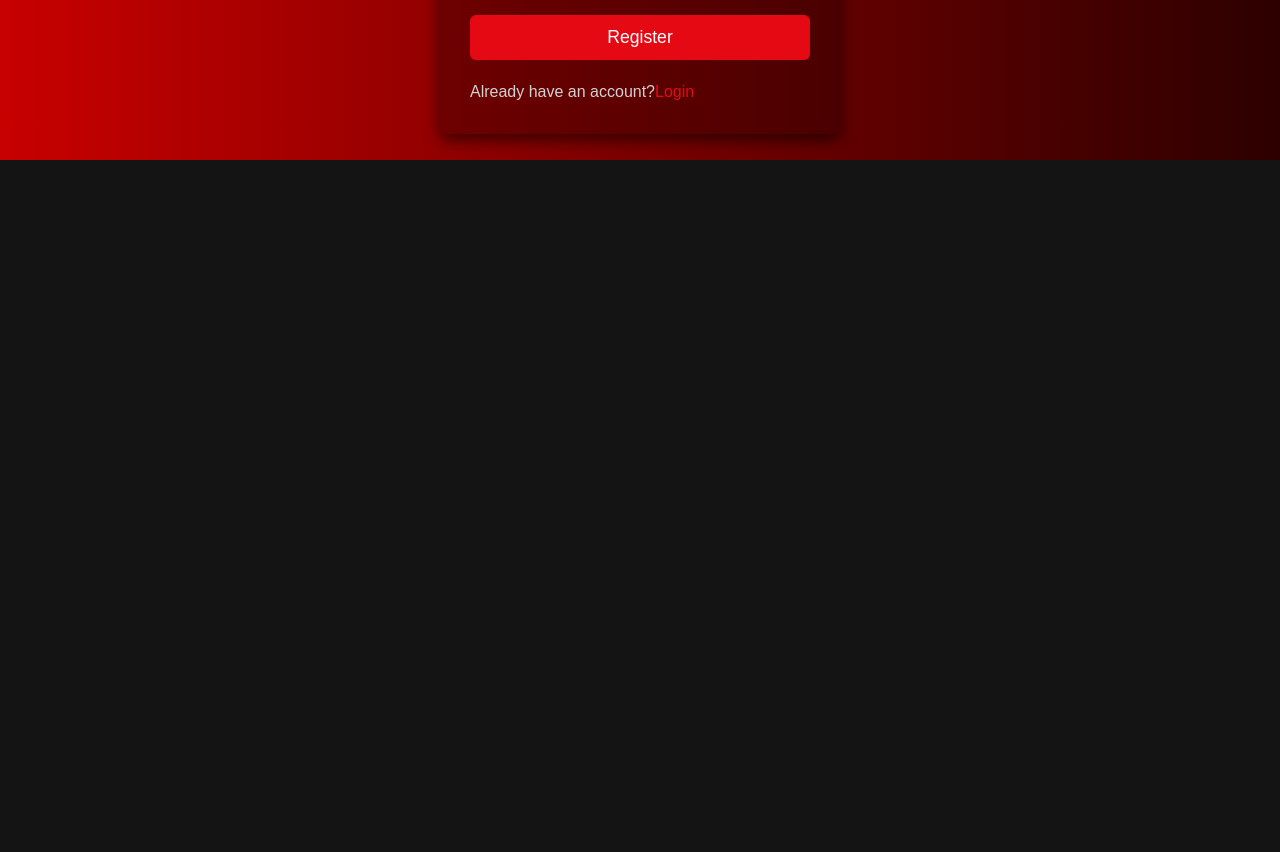
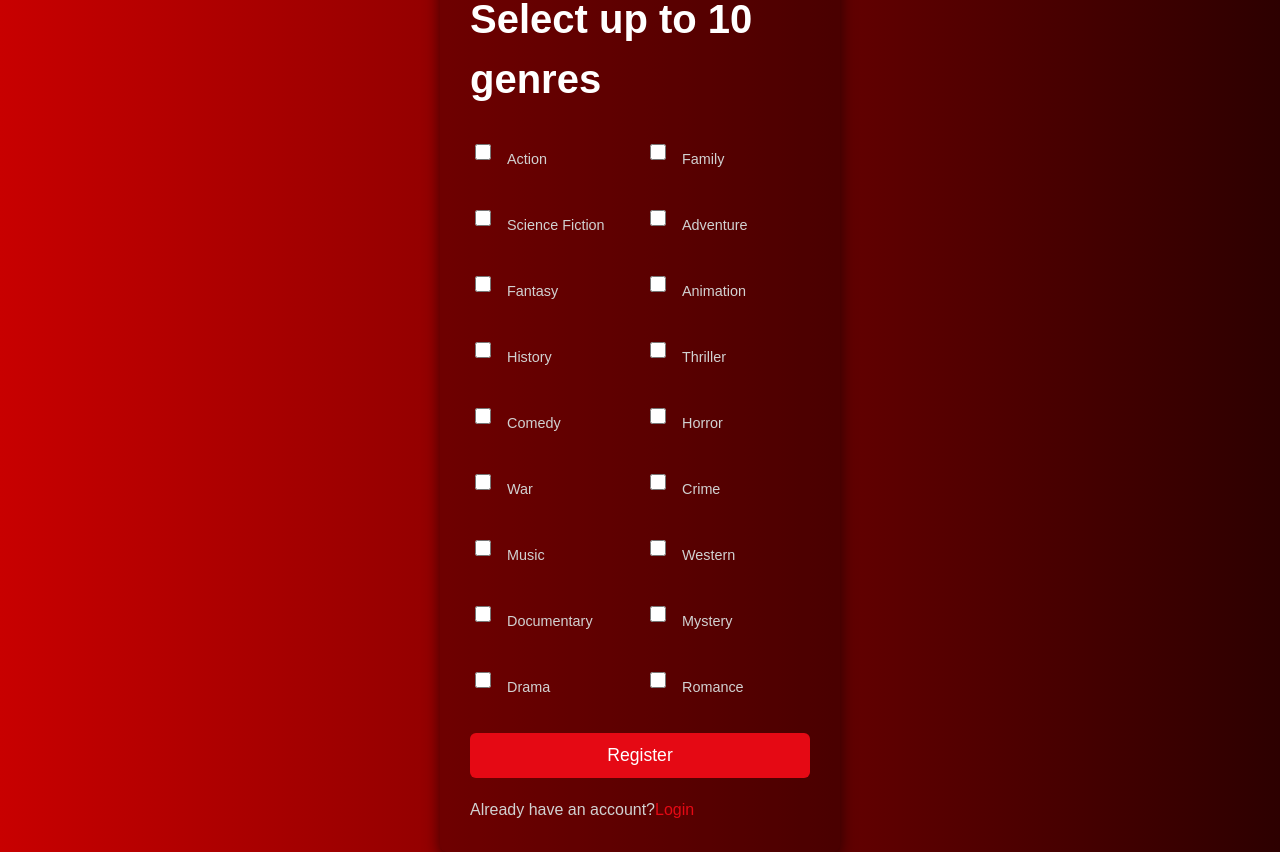
Before and after one commit to JustinLiu47/Assignment-6, a React (Vite) app: page /register in a window 1280 px wide. Shown: the part 640-1492 px from the top of the page. Before the commit the page ends 800 px from the top, so only its background shows below. Built offline with nearby package versions, Linux system fonts and the light colour scheme.

Commit message:
Added a form to register for genres

```diff
--- a/src/App.css
+++ b/src/App.css
@@ -94,7 +94,8 @@ body {
   flex-direction: column;
   justify-content: flex-start;
   align-items: center;
-  height: 100vh;
+  height: 100%;
+  min-height: 100vh;
   background: linear-gradient(90deg, rgb(200, 0, 0) 0%, rgb(45, 0, 0) 100%);
 }
 
@@ -139,6 +140,40 @@ form input:focus {
   box-shadow: 0 0 8px rgba(229, 9, 20, 0.8);
 }
 
+.genre-div {
+  display: grid;
+  grid-template-columns: repeat(auto-fill, minmax(120px, 1fr));
+  gap: 10px;
+  margin-bottom: 20px;
+}
+
+.genre-div label {
+  display: flex;
+  align-items: center;
+  font-size: 0.9rem;
+  color: #d1d1d1;
+  padding: 5px;
+  cursor: pointer;
+  gap: 8px;
+}
+
+.genre-div input[type="checkbox"] {
+  width: 16px;
+  height: 16px;
+  margin-right: 8px;
+  accent-color: #e50914;
+  transition: transform 0.2s ease, box-shadow 0.2s ease;
+}
+
+.genre-div input[type="checkbox"]:checked {
+  background-color: #e50914;
+  box-shadow: 0 0 5px rgba(229, 9, 20, 0.8);
+}
+
+.genre-div input[type="checkbox"]:hover {
+  transform: scale(1.1);
+}
+
 .register-button,
 .login-button {
   width: 100%;
@@ -176,6 +211,12 @@ form input:focus {
 .register-link-text:hover {
   color: #f40612;
   text-decoration: underline;
+}
+
+.error {
+  color: red;
+  font-size: 1rem;
+  margin-top: 10px;
 }
 
 .movie-detail {
--- a/src/views/RegisterView.jsx
+++ b/src/views/RegisterView.jsx
@@ -1,13 +1,34 @@
 import { useNavigate } from 'react-router-dom';
-import Header from "../components/Header"
+import { useState } from 'react';
+import Header from "../components/Header";
 
 function RegisterView() {
   const navigate = useNavigate();
+  const [selectedGenres, setSelectedGenres] = useState([]);
+  const [errorMessage, setErrorMessage] = useState('');
+
+  const handleGenreChange = (event) => {
+    const genreId = event.target.value;
+    const isChecked = event.target.checked;
+
+    if (isChecked) {
+      if (selectedGenres.length >= 10) {
+        setErrorMessage('You can only select up to 10 genres.');
+        event.target.checked = false;
+      } else {
+        setSelectedGenres([...selectedGenres, genreId]);
+        setErrorMessage('');
+      }
+    } else {
+      setSelectedGenres(selectedGenres.filter((id) => id !== genreId));
+      setErrorMessage('');
+    }
+  };
 
   const handleSubmit = (event) => {
     event.preventDefault();
     navigate('/login');
-    }
+  };
 
   return (
     <div className="register-container">
@@ -24,8 +45,177 @@ function RegisterView() {
           <label htmlFor="confirm-password">Confirm Password</label>
           <input type="password" id="confirm-password" name="confirm-password" required />
 
+          <h2>Select up to 10 genres</h2>
+          <div id="genre-div" className="genre-div">
+            <label>
+              <input
+                type="checkbox"
+                name="genre"
+                value="28"
+                onChange={handleGenreChange}
+                checked={selectedGenres.includes("28")}
+              /> Action
+            </label>
+            <label>
+              <input
+                type="checkbox"
+                name="genre"
+                value="10751"
+                onChange={handleGenreChange}
+                checked={selectedGenres.includes("10751")}
+              /> Family
+            </label>
+            <label>
+              <input
+                type="checkbox"
+                name="genre"
+                value="878"
+                onChange={handleGenreChange}
+                checked={selectedGenres.includes("878")}
+              /> Science Fiction
+            </label>
+            <label>
+              <input
+                type="checkbox"
+                name="genre"
+                value="12"
+                onChange={handleGenreChange}
+                checked={selectedGenres.includes("12")}
+              /> Adventure
+            </label>
+            <label>
+              <input
+                type="checkbox"
+                name="genre"
+                value="14"
+                onChange={handleGenreChange}
+                checked={selectedGenres.includes("14")}
+              /> Fantasy
+            </label>
+            <label>
+              <input
+                type="checkbox"
+                name="genre"
+                value="16"
+                onChange={handleGenreChange}
+                checked={selectedGenres.includes("16")}
+              /> Animation
+            </label>
+            <label>
+              <input
+                type="checkbox"
+                name="genre"
+                value="36"
+                onChange={handleGenreChange}
+                checked={selectedGenres.includes("36")}
+              /> History
+            </label>
+            <label>
+              <input
+                type="checkbox"
+                name="genre"
+                value="53"
+                onChange={handleGenreChange}
+                checked={selectedGenres.includes("53")}
+              /> Thriller
+            </label>
+            <label>
+              <input
+                type="checkbox"
+                name="genre"
+                value="35"
+                onChange={handleGenreChange}
+                checked={selectedGenres.includes("35")}
+              /> Comedy
+            </label>
+            <label>
+              <input
+                type="checkbox"
+                name="genre"
+                value="27"
+                onChange={handleGenreChange}
+                checked={selectedGenres.includes("27")}
+              /> Horror
+            </label>
+            <label>
+              <input
+                type="checkbox"
+                name="genre"
+                value="10752"
+                onChange={handleGenreChange}
+                checked={selectedGenres.includes("10752")}
+              /> War
+            </label>
+            <label>
+              <input
+                type="checkbox"
+                name="genre"
+                value="80"
+                onChange={handleGenreChange}
+                checked={selectedGenres.includes("80")}
+              /> Crime
+            </label>
+            <label>
+              <input
+                type="checkbox"
+                name="genre"
+                value="10402"
+                onChange={handleGenreChange}
+                checked={selectedGenres.includes("10402")}
+              /> Music
+            </label>
+            <label>
+              <input
+                type="checkbox"
+                name="genre"
+                value="37"
+                onChange={handleGenreChange}
+                checked={selectedGenres.includes("37")}
+              /> Western
+            </label>
+            <label>
+              <input
+                type="checkbox"
+                name="genre"
+                value="99"
+                onChange={handleGenreChange}
+                checked={selectedGenres.includes("99")}
+              /> Documentary
+            </label>
+            <label>
+              <input
+                type="checkbox"
+                name="genre"
+                value="9648"
+                onChange={handleGenreChange}
+                checked={selectedGenres.includes("9648")}
+              /> Mystery
+            </label>
+            <label>
+              <input
+                type="checkbox"
+                name="genre"
+                value="18"
+                onChange={handleGenreChange}
+                checked={selectedGenres.includes("18")}
+              /> Drama
+            </label>
+            <label>
+              <input
+                type="checkbox"
+                name="genre"
+                value="10749"
+                onChange={handleGenreChange}
+                checked={selectedGenres.includes("10749")}
+              /> Romance
+            </label>
+          </div>
+
+          {errorMessage && <p className="error">{errorMessage}</p>}
+
           <button type="submit" className="register-button">Register</button>
         </form>
+
         <p className="login-link">
           Already have an account?
           <span className="login-link-text" onClick={() => navigate('/login')}>
```
Lines whose indentation alone changed are shown as unchanged.
